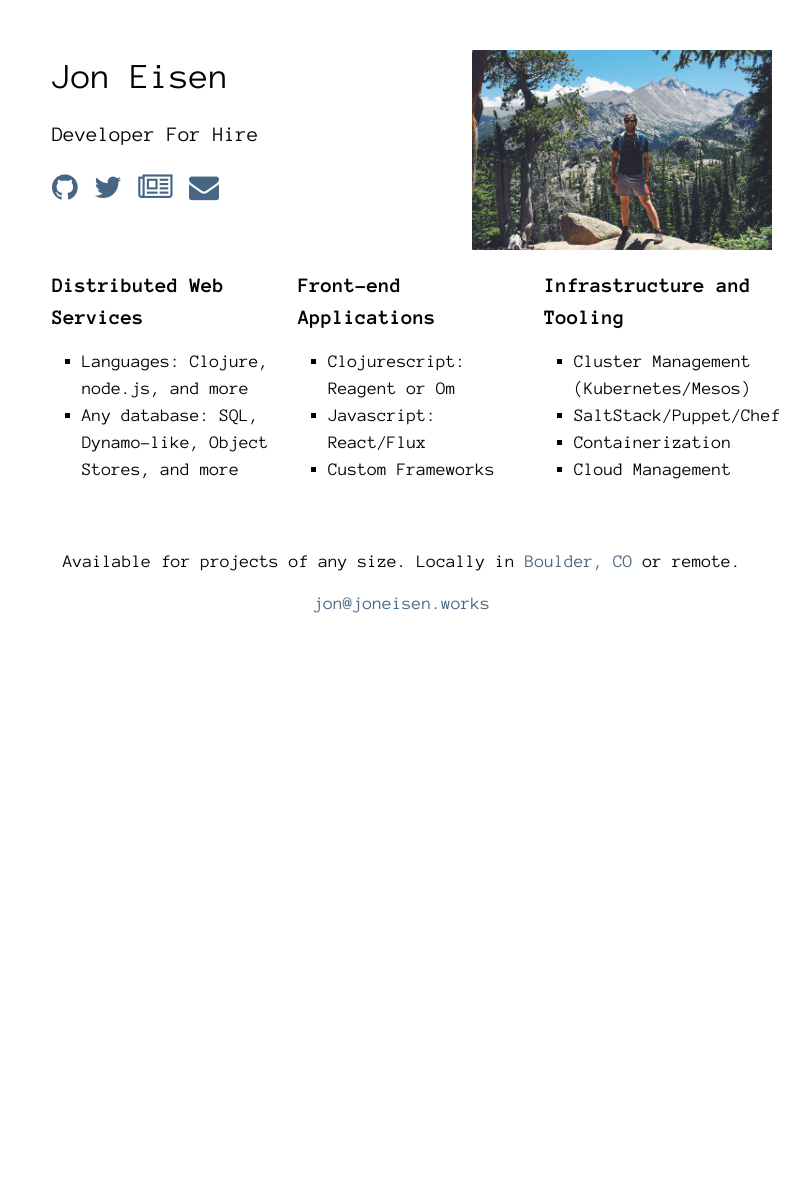
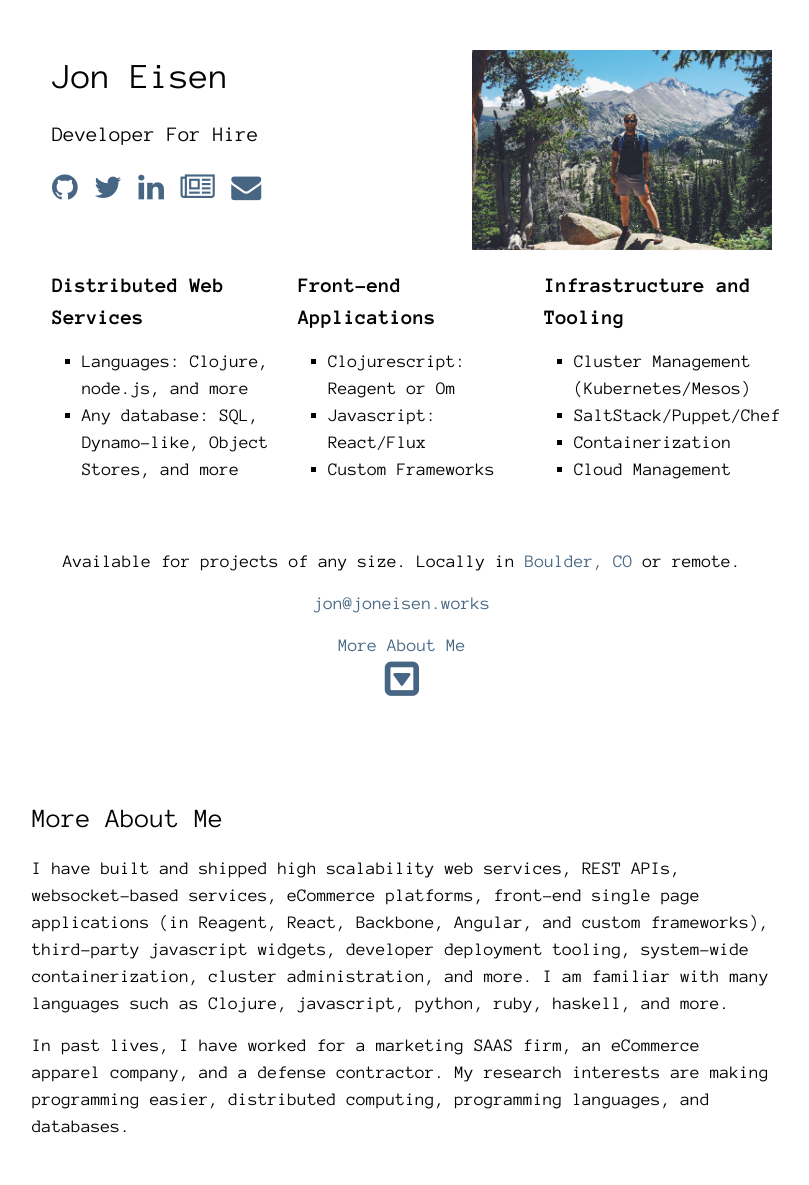
Before and after one commit to yanatan16/joneisen.works, a Jekyll site: the page built from index.html, in a window 1280 px wide. Shown: the whole page, without its empty margins (238-1047 px from the left). Built offline with Jekyll 4.4.1, drawn with Linux system fonts in a browser that asks for light colours; nearby versions of some CDN libraries; before the commit the page ends 900 px from its top, so only the background shows below that.

Commit message:
add more about me section

```diff
--- a/_sass/_home.scss
+++ b/_sass/_home.scss
@@ -1,3 +1,12 @@
+i.fa {
+	a:visited & {
+		color: $grey-color;
+	}
+	a:hover & {
+		color: $grey-color-dark;
+	}
+}
+
 
 .row {
 	margin-left: 10px;
@@ -26,9 +35,6 @@
 	a:visited, a:hover {
 		text-decoration: none;
 	}
-	a:hover svg * {
-		fill: $grey-color-dark;
-	}
 }
 
 .specialties-box {
@@ -43,7 +49,7 @@
 	}
 }
 
-footer {
+.front-page-footer {
 	margin-top: 50px;
 	text-align: center;
 	width: 100%;
@@ -83,5 +89,22 @@ $img-frame-height: 200px;
 		background-size: contain;
 		background-repeat: no-repeat;
 	}
+}
 
+.to-more-about-me {
+	margin-top: 15px;
+	display: block;
+
+	&:hover {
+		text-decoration: none;
+	}
+
+	i.fa {
+		display: block;
+		font-size: 40px;
+	}
 }
+
+.more-about-me {
+	margin-top: 100px;
+}
--- a/_sass/_layout.scss
+++ b/_sass/_layout.scss
@@ -27,10 +27,6 @@
     float: right;
     line-height: 56px;
 
-    .menu-icon {
-        display: none;
-    }
-
     .page-link {
         color: $text-color;
         line-height: $base-line-height;
@@ -49,25 +45,6 @@
         border: 1px solid $grey-color-light;
         border-radius: 5px;
         text-align: right;
-
-        .menu-icon {
-            display: block;
-            float: right;
-            width: 36px;
-            height: 26px;
-            line-height: 0;
-            padding-top: 10px;
-            text-align: center;
-
-            > svg {
-                width: 18px;
-                height: 15px;
-
-                path {
-                    fill: $grey-color-dark;
-                }
-            }
-        }
 
         .trigger {
             clear: both;
--- a/index.html
+++ b/index.html
@@ -11,6 +11,7 @@ layout: home
 			<div class="resume-links">
 				<a href="https://github.com/yanatan16" title="github" target="_blank"><i class="fa fa-github"></i></a>
 				<a href="https://twitter.com/jm_eisen" title="twitter" target="_blank"><i class="fa fa-twitter"></i></a>
+				<a href="http://www.linkedin.com/in/jeisen" title="linkedin" target="_blank"><i class="fa fa-linkedin"></i></a>
 				<a href="http://joneisen.me" title="blog" target="_blank"><i class="fa fa-newspaper-o"></i></a>
 				<a href="mailto:jon@joneisen.works" title="email"><i class="fa fa-envelope"></i></a>
 			</div>
@@ -41,8 +42,20 @@ layout: home
 		</div>
 	</div>
 
-	<footer>
+	<div class="front-page-footer">
 		<p>Available for projects of any size. Locally in <a href="https://www.google.com/search?q=boulder,+CO&tbm=isch">Boulder, CO</a> or remote.</p>
 		<a class="email" href="mailto:jon@joneisen.works">jon@joneisen.works</a>
-	</footer>
+		<a class="to-more-about-me" href="#more-about-me">More About Me<i class="fa fa-toggle-down"></i></a>
+	</div>
+
+	<div class="more-about-me" id="more-about-me">
+		<h2>More About Me</h2>
+		<p>
+		I have built and shipped high scalability web services, REST APIs, websocket-based services, eCommerce platforms, front-end single page applications (in Reagent, React, Backbone, Angular, and custom frameworks), third-party javascript widgets, developer deployment tooling, system-wide containerization, cluster administration, and more. I am familiar with many languages such as Clojure, javascript, python, ruby, haskell, and more.
+		</p>
+
+		<p>
+		In past lives, I have worked for a marketing SAAS firm, an eCommerce apparel company, and a defense contractor. My research interests are making programming easier, distributed computing, programming languages, and databases.
+		</p>
+	</div>
 </div>
```
